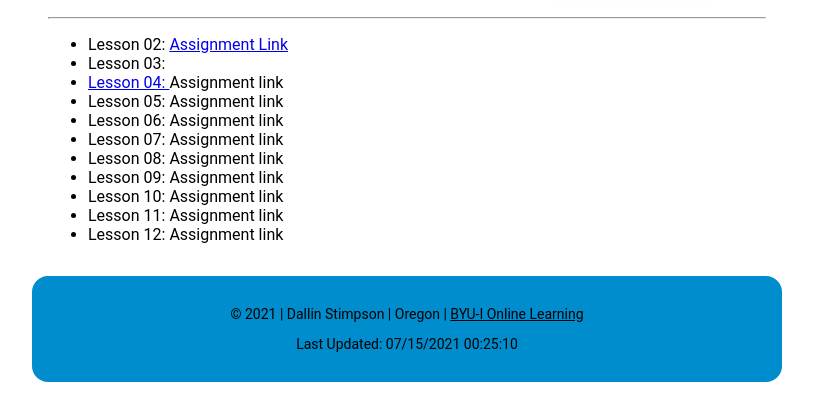
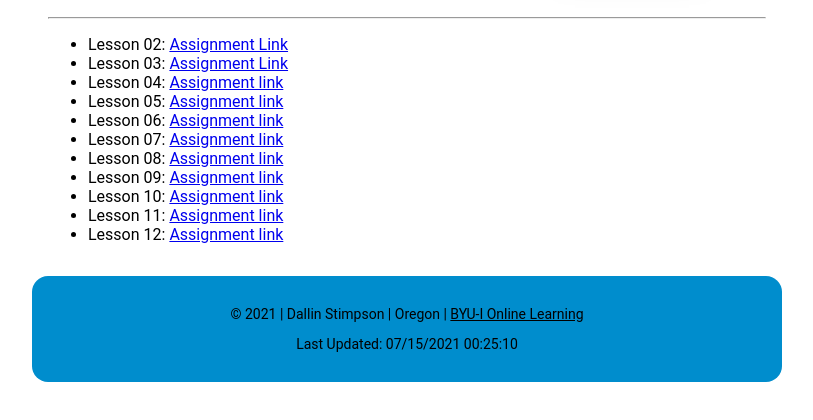
Before and after one commit to DBStimpy/DBStimpy.github.io, a plain HTML site: page index.html in a window 1280 px wide. Shown: the part 188-608 px from the top of the page, without its empty margins (233-1046 px from the left). Drawn offline with Linux system fonts and the light colour scheme.

Commit message:
Update index.html

```diff
--- a/index.html
+++ b/index.html
@@ -18,16 +18,16 @@
         <ul>
 
             <li>Lesson 02: <a href="https://dbstimpy.github.io/lesson2/design-principles.html">Assignment Link</a></li>
-            <li>Lesson 03: <a href="DBStimpy.github.io/lesson3/index.html" Assignment Link</a></li>
-            <li>Lesson 04: <a href="DBStimpy.github.io/lesson4/preston-4.html"></a>Assignment link</li>
-            <li>Lesson 05: <a href="DBStimpy.github.io/lesson5/preston-5.html"></a>Assignment link</li>
-            <li>Lesson 06: <a href="DBStimpy.github.io/lesson6/preston-6.html"></a>Assignment link</li>
-            <li>Lesson 07: <a href="https://dbstimpy.github.io/lesson%207/gallery-7.html"></a>Assignment link</li>
-            <li>Lesson 08: <a href="DBStimpy.github.io/lesson8/stormcenter.html"></a>Assignment link</li>
-            <li>Lesson 09: <a href="DBStimpy.github.io/lesson9/index.html"></a>Assignment link</li>
-            <li>Lesson 10: <a href="DBStimpy.github.io/lesson10/preston-10.html"></a>Assignment link</li>
-            <li>Lesson 11: <a href="DBStimpy.github.io/lesson-11/index.html"></a>Assignment link</li>
-            <li>Lesson 12: <a href="DBStimpy.github.io/lesson4/preston-4.html"></a>Assignment link</li>
+            <li>Lesson 03: <a href="DBStimpy.github.io/lesson3/index.html"> Assignment Link</a></li>
+            <li>Lesson 04: <a href="DBStimpy.github.io/lesson4/preston-4.html">Assignment link</a></li>
+            <li>Lesson 05: <a href="DBStimpy.github.io/lesson5/preston-5.html">Assignment link</a></li>
+            <li>Lesson 06: <a href="DBStimpy.github.io/lesson6/preston-6.html">Assignment link</a></li>
+            <li>Lesson 07: <a href="https://dbstimpy.github.io/lesson%207/gallery-7.html">Assignment link</a></li>
+            <li>Lesson 08: <a href="DBStimpy.github.io/lesson8/stormcenter.html">Assignment link</a></li>
+            <li>Lesson 09: <a href="DBStimpy.github.io/lesson9/index.html">Assignment link</a></li>
+            <li>Lesson 10: <a href="DBStimpy.github.io/lesson10/preston-10.html">Assignment link</a></li>
+            <li>Lesson 11: <a href="DBStimpy.github.io/lesson-11/index.html">Assignment link</a></li>
+            <li>Lesson 12: <a href="DBStimpy.github.io/lesson4/preston-4.html">Assignment link</a></li>
 
         </ul>
     </main>
```
